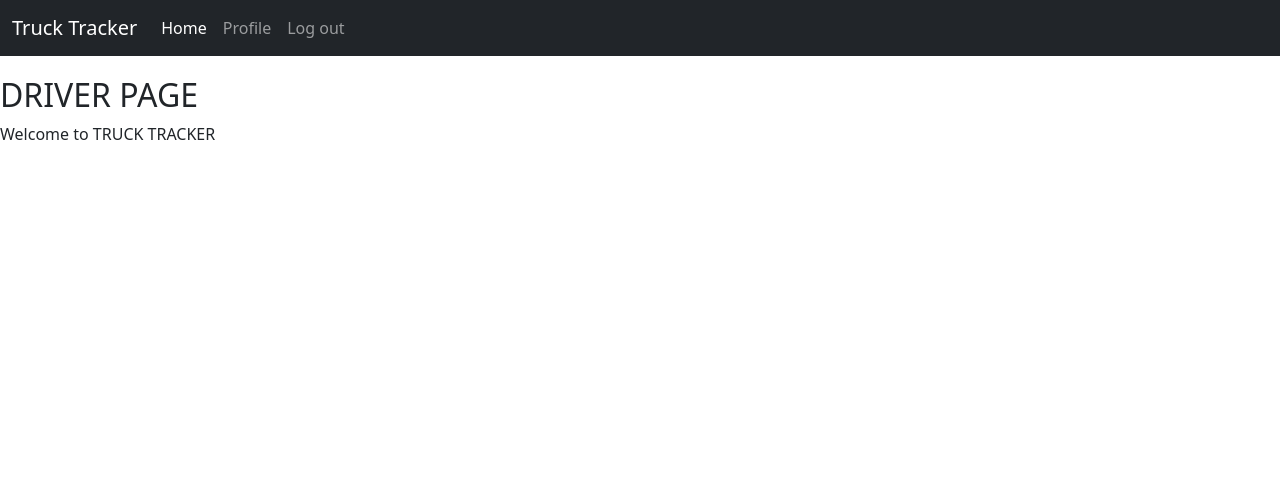
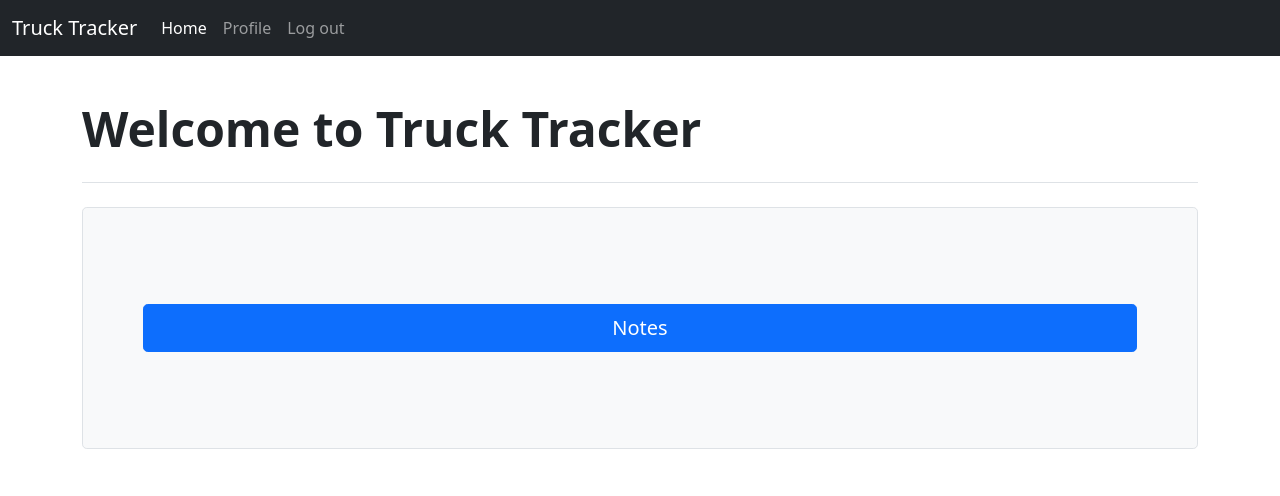
Before and after one commit to CodyBu/Truck-Tracker, a Flask app: page /driver in a window 1280 px wide. Shown: the top 496 px of the page. Run offline with Flask 2, Linux system fonts and the light colour scheme; a user stored in the database is signed in; some libraries are stand-ins or nearby versions.

Commit message:
Update driver.html

```diff
--- a/templates/driver.html
+++ b/templates/driver.html
@@ -4,8 +4,19 @@
 
 {% block content %}
 
-<h2>DRIVER PAGE</h2>
-<p>Welcome to TRUCK TRACKER</p>
-<div> <a href="{{ url_for('viewProfile') }}"><i class="fas fa-sticky-note"></i></a></div>
+
+<main>
+  <div class="container py-4">
+    <header class="pb-3 mb-4 border-bottom">
+        <h2 class="display-5 fw-bold">Welcome to Truck Tracker</h2>
+        <div> <a href="{{ url_for('viewProfile') }}"><i class="fas fa-sticky-note"></i></a></div>
+    </header>
+    <div class="p-5 mb-4 bg-light border rounded-3 text-center container">
+      <div class="container-md py-5 d-grid gap-4">
+        <a class="btn btn-primary btn-lg btn-block" href="{{ url_for('viewNotes') }}" role="button">Notes</a>
+      </div>
+    </div>
+  </div>
+</main>
 
 {% endblock %}
```
